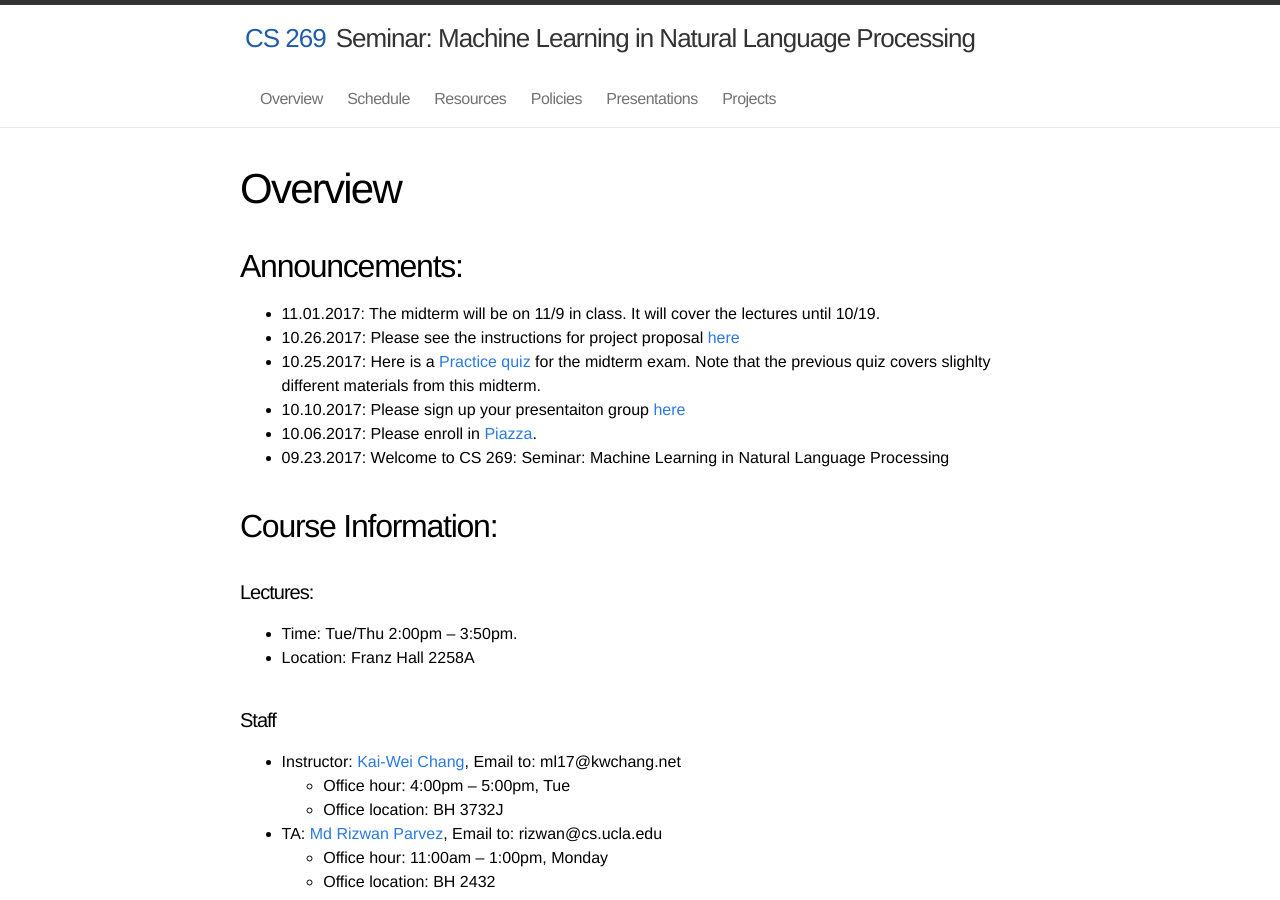
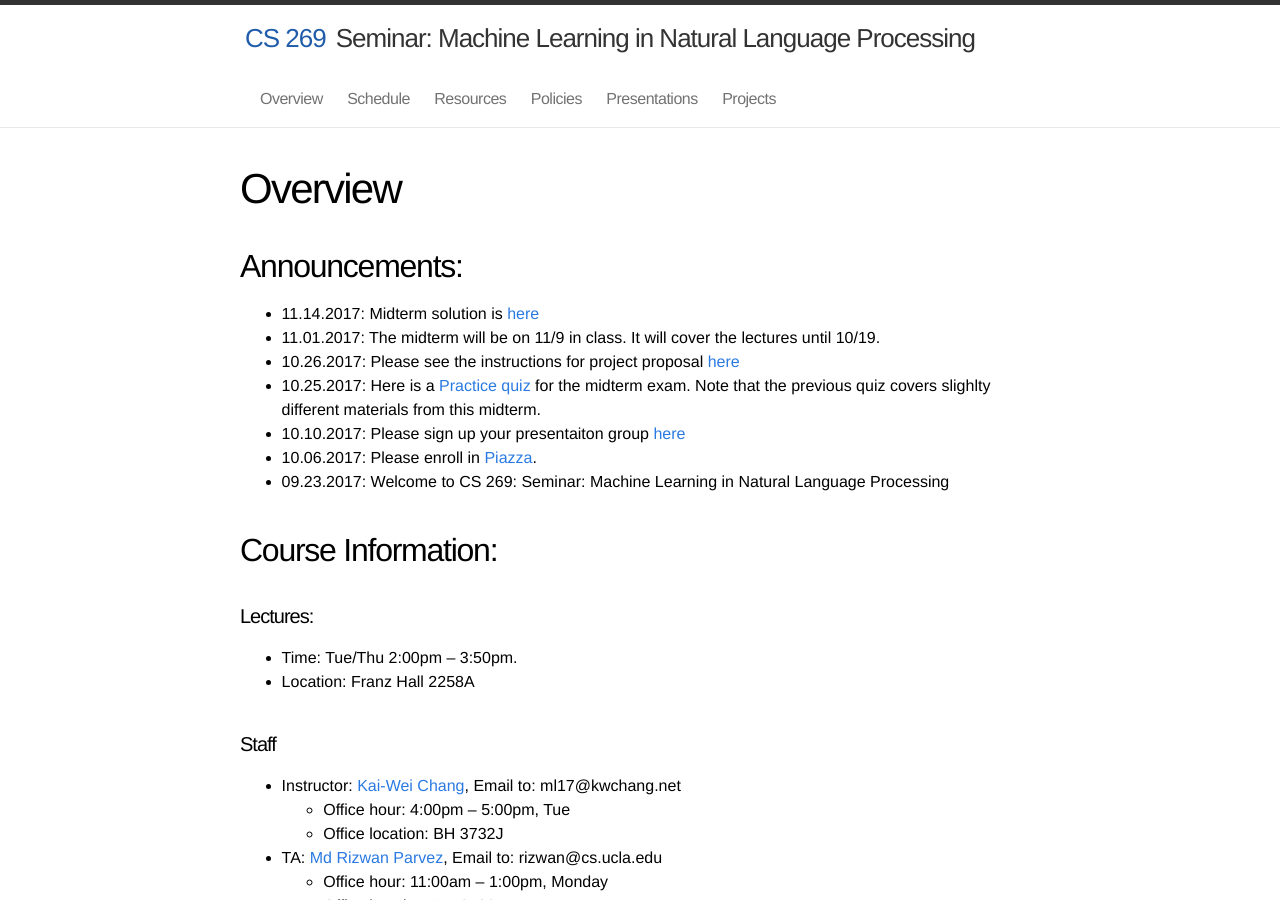
Before and after one commit to uclanlp/CS269-17, a Jekyll site: the page built from 1_overview.md, in a window 1280 px wide and 900 px high. Built offline with Jekyll 4.4.1, drawn with Linux system fonts in a browser that asks for light colours.

Commit message:
Update 1_overview.md

```diff
--- a/1_overview.md
+++ b/1_overview.md
@@ -6,6 +6,7 @@ name: 1
 ---
 
 ## Announcements:
+  * 11.14.2017: Midterm solution is [here](docs/CS269_17_midterm.pdf)
   * 11.01.2017: The midterm will be on 11/9 in class. It will cover the lectures until 10/19.
   * 10.26.2017: Please see the instructions for project proposal [here](https://ccle.ucla.edu/mod/assign/view.php?id=1720530)
   * 10.25.2017: Here is a [Practice quiz](practice_quiz.pdf) for the midterm exam. Note that the previous quiz covers slighlty different materials from this midterm.
```
